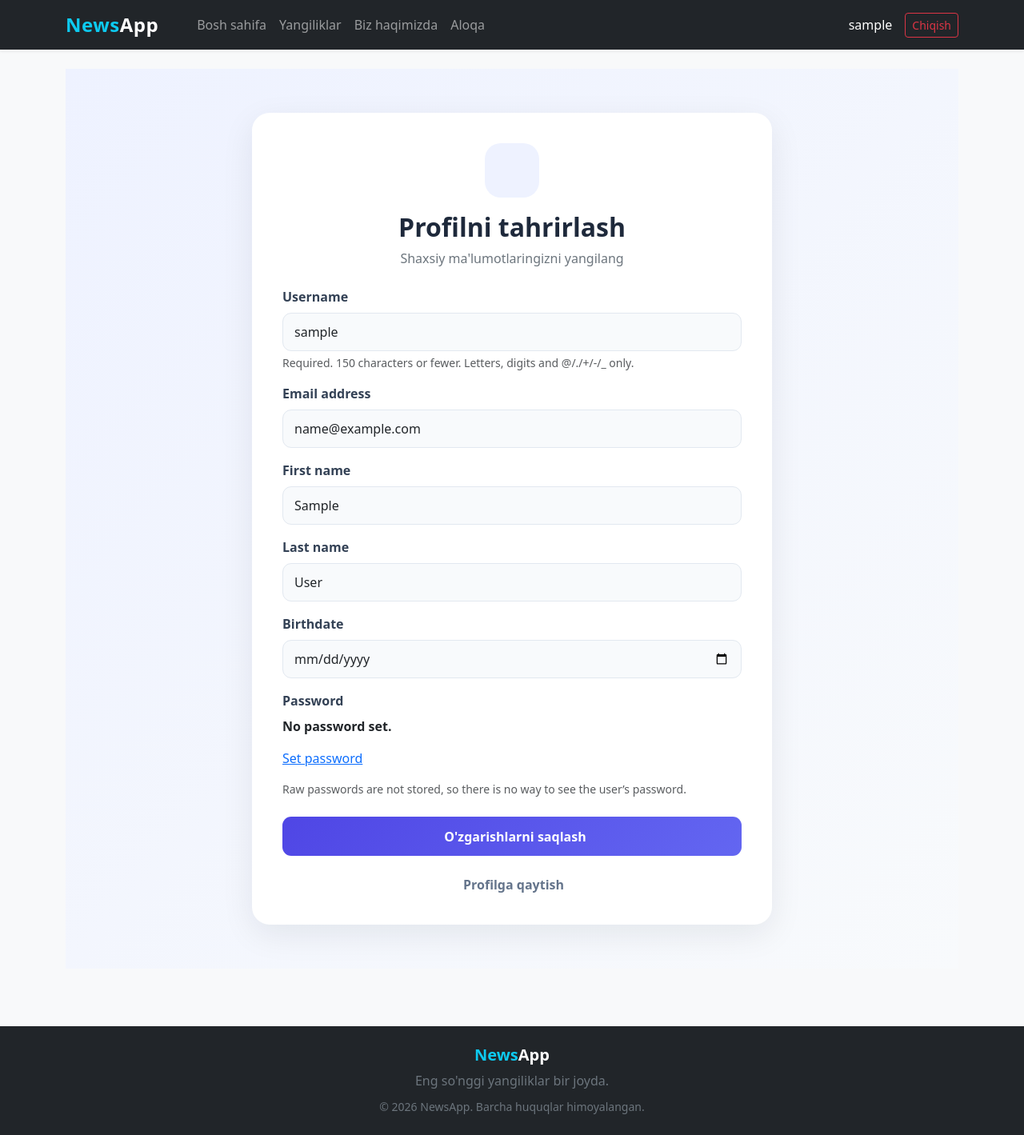
After one commit to ilhomjondevuz/news-project, a Django app: page /accounts/profile/update/ in a window 1280 px wide. The commit adds this page. Shown: the whole page at 80% size. Run offline with Django 5.2, Linux system fonts and the light colour scheme; the visitor is signed in with stand-in values (Sample User, id 1); parts of the project's set-up code (start-up, migrations or seed data) failed here and were passed over.

Commit message:
AccountChaange view, form and url added

```diff
--- a/apps/accounts/forms.py
+++ b/apps/accounts/forms.py
@@ -1,6 +1,6 @@
 import re
 from django import forms
-from django.contrib.auth.forms import UserCreationForm
+from django.contrib.auth.forms import UserCreationForm, UserChangeForm
 from django.core.exceptions import ValidationError
 from django.utils import timezone
 
@@ -153,3 +153,23 @@ class LoginForm(forms.Form):
             }
         )
     )
+
+class CustomUserChangeForm(UserChangeForm):
+    birthdate = forms.DateField(
+        required=False,
+        widget=forms.DateInput(attrs={
+            'type': 'date',
+            'class': 'form-control',
+        }),
+        input_formats=['%Y-%m-%d']
+    )
+
+    class Meta:
+        model = Account
+        fields = (
+            'username',
+            'email',
+            'first_name',
+            'last_name',
+            'birthdate',
+        )
--- a/apps/accounts/urls.py
+++ b/apps/accounts/urls.py
@@ -1,6 +1,6 @@
 from django.urls import path
 
-from .views import RegisterView, CustomLoginView, logout_view
+from .views import RegisterView, CustomLoginView, logout_view, CustomUserChangeView
 
 app_name = 'accounts'
 
@@ -8,4 +8,5 @@ urlpatterns = [
     path('register/', RegisterView.as_view(), name='register'),
     path('login/', CustomLoginView.as_view(), name='login'),
     path('logout/', logout_view, name='logout'),
+    path('profile/update/', CustomUserChangeView.as_view(), name='profile'),
 ]
--- a/apps/accounts/views.py
+++ b/apps/accounts/views.py
@@ -1,10 +1,12 @@
-from django.contrib.auth.views import LoginView
+from django.contrib.auth.mixins import LoginRequiredMixin
+from django.contrib.auth.views import LoginView, PasswordResetView
 from django.contrib.auth import logout
 from django.shortcuts import redirect
 from django.urls import reverse_lazy
-from django.views.generic import CreateView
+from django.views.generic import CreateView, UpdateView
 
-from .forms import RegistrationForm, LoginForm
+from .forms import RegistrationForm, LoginForm, CustomUserChangeForm
+from .models import Account
 
 
 class RegisterView(CreateView):
@@ -23,3 +25,12 @@ class CustomLoginView(LoginView):
 def logout_view(request):
     logout(request)
     return redirect(request.META.get('HTTP_REFERER'), 'news:home')
+
+class CustomUserChangeView(LoginRequiredMixin, UpdateView):
+    model = Account
+    form_class = CustomUserChangeForm
+    template_name = 'registration/profile_edit.html'
+    success_url = reverse_lazy('accounts:profile')
+
+    def get_object(self, queryset=None):
+        return self.request.user
--- a/templates/base.html
+++ b/templates/base.html
@@ -52,9 +52,9 @@
             <div class="d-flex align-items-center gap-2">
 
                 {% if user.is_authenticated %}
-                    <span class="text-white me-2">
+                    <a href="{% url 'accounts:profile' %}" class="text-white text-decoration-none me-2">
                         {{ user.username }}
-                    </span>
+                    </a>
 
                     <a href="{% url 'accounts:logout' %}"
                        class="btn btn-outline-danger btn-sm">
--- /dev/null
+++ b/templates/registration/profile_edit.html
@@ -0,0 +1,184 @@
+{% extends 'base.html' %}
+
+{% block title %}Profilni tahrirlash | NewsApp{% endblock title %}
+
+{% block extra_css %}
+<style>
+    .profile-section {
+        min-height: 80vh;
+        padding: 55px 15px;
+        background: linear-gradient(135deg, #eef2ff, #f8fafc);
+        display: flex;
+        justify-content: center;
+        align-items: center;
+    }
+
+    .profile-card {
+        width: 100%;
+        max-width: 650px;
+        background: #fff;
+        padding: 38px;
+        border-radius: 22px;
+        box-shadow: 0 12px 40px rgba(15, 23, 42, .08);
+    }
+
+    .profile-icon {
+        width: 68px;
+        height: 68px;
+        margin: 0 auto 18px;
+        display: flex;
+        align-items: center;
+        justify-content: center;
+        border-radius: 20px;
+        background: #eef2ff;
+        color: #4f46e5;
+        font-size: 30px;
+    }
+
+    .profile-card h2 {
+        color: #1e293b;
+        font-weight: 750;
+    }
+
+    .profile-card .form-label {
+        color: #334155;
+        font-weight: 600;
+        margin-bottom: 8px;
+    }
+
+    .profile-card .form-control {
+        min-height: 48px;
+        border: 1px solid #e2e8f0;
+        border-radius: 11px;
+        padding: 11px 14px;
+        background: #f8fafc;
+        transition: .2s ease;
+    }
+
+    .profile-card .form-control:focus {
+        background: #fff;
+        border-color: #6366f1;
+        box-shadow: 0 0 0 3px rgba(99, 102, 241, .12);
+    }
+
+    .profile-btn {
+        min-height: 49px;
+        border: none;
+        border-radius: 11px;
+        color: #fff;
+        font-weight: 650;
+        background: linear-gradient(135deg, #4f46e5, #6366f1);
+        transition: .2s ease;
+    }
+
+    .profile-btn:hover {
+        color: #fff;
+        transform: translateY(-2px);
+        box-shadow: 0 7px 18px rgba(79, 70, 229, .22);
+    }
+
+    .profile-link {
+        color: #64748b;
+        text-decoration: none;
+        font-weight: 600;
+    }
+
+    .profile-link:hover {
+        color: #4f46e5;
+    }
+
+    .field-error {
+        color: #dc2626;
+        font-size: 13px;
+        margin-top: 6px;
+    }
+
+    @media (max-width: 576px) {
+        .profile-card {
+            padding: 25px 20px;
+        }
+    }
+</style>
+{% endblock extra_css %}
+
+
+{% block content %}
+<section class="profile-section">
+    <div class="profile-card">
+
+        <div class="text-center mb-4">
+            <div class="profile-icon">
+                <i class="bi bi-person-gear"></i>
+            </div>
+
+            <h2 class="mb-2">Profilni tahrirlash</h2>
+            <p class="text-secondary mb-0">
+                Shaxsiy ma'lumotlaringizni yangilang
+            </p>
+        </div>
+
+        <form method="POST">
+            {% csrf_token %}
+
+            {% if form.non_field_errors %}
+                <div class="alert alert-danger">
+                    {{ form.non_field_errors }}
+                </div>
+            {% endif %}
+
+            {% for field in form %}
+                <div class="mb-3">
+
+                    <label for="{{ field.id_for_label }}" class="form-label">
+                        {{ field.label }}
+                    </label>
+
+                    {{ field }}
+
+                    {% if field.help_text %}
+                        <div class="form-text">
+                            {{ field.help_text|safe }}
+                        </div>
+                    {% endif %}
+
+                    {% for error in field.errors %}
+                        <div class="field-error">
+                            {{ error }}
+                        </div>
+                    {% endfor %}
+
+                </div>
+            {% endfor %}
+
+            <button type="submit" class="btn profile-btn w-100 mt-2">
+                <i class="bi bi-check2-circle me-2"></i>
+                O'zgarishlarni saqlash
+            </button>
+
+        </form>
+
+        <div class="text-center mt-4">
+            <a href="{% url 'accounts:profile' %}" class="profile-link">
+                <i class="bi bi-arrow-left me-1"></i>
+                Profilga qaytish
+            </a>
+        </div>
+
+    </div>
+</section>
+{% endblock content %}
+
+
+{% block extra_js %}
+<script>
+    document.addEventListener('DOMContentLoaded', function () {
+        document.querySelectorAll('.profile-card input').forEach(function (input) {
+            input.classList.add('form-control');
+        });
+
+        document.querySelectorAll('.profile-card select').forEach(function (select) {
+            select.classList.add('form-select');
+        });
+    });
+</script>
+{% endblock extra_js %}
```
Also changed, not shown: templates/registration/password_reset_email.html (added), templates/registration/password_reset_form.html (added), templates/registration/password_reset_subject.html (added).
